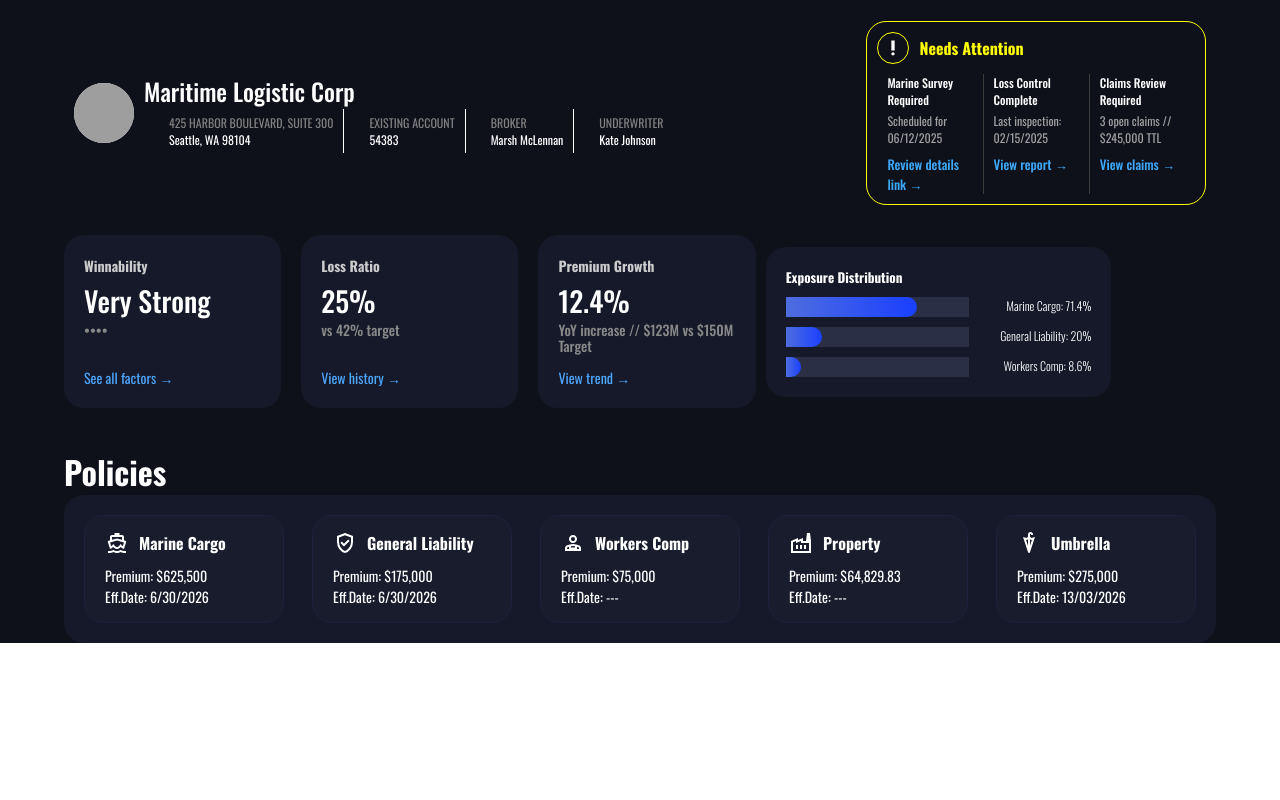
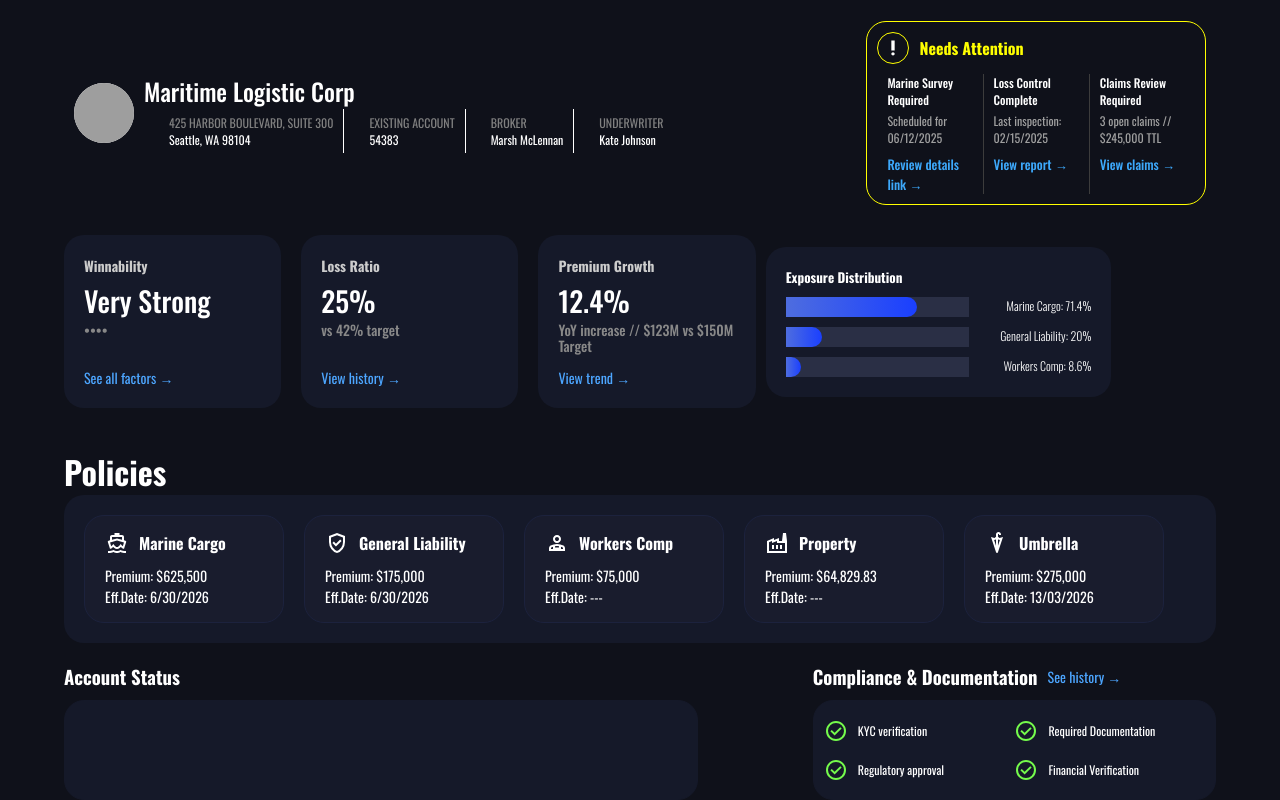
Before and after one commit to HegryLuis/Dashboard, a React (Create React App) app: page /Dashboard/account in a window 1280 px wide. Shown: the part 489-1289 px from the top of the page. Before the commit the page ends 1132 px from the top, so only its background shows below. Built offline with nearby package versions, Linux system fonts and the light colour scheme; grey boxes are pictures that could not be loaded; a web font is replaced by a local one.

Commit message:
Add wrap for account status, add documentation block, add adaptive for /account page

```diff
--- a/src/components/attentionBlock/AttentionBlock.jsx
+++ b/src/components/attentionBlock/AttentionBlock.jsx
@@ -33,7 +33,7 @@ const AttentionBlock = () => {
       <div className="right-bottom-block">
         {attentionData.map((data, index) => {
           return (
-            <div className="attention-item">
+            <div key={index} className="attention-item">
               <div className="attention-title">{data.title}</div>
               <div className="attention-subtext">{data.subtext}</div>
               <a className="attention-link" href="#">
--- a/src/components/policeBlock/PoliceBlock.css
+++ b/src/components/policeBlock/PoliceBlock.css
@@ -1,5 +1,5 @@
 .police-wrap {
-  width: 200px;
+  min-width: 200px;
   padding: 15px 20px;
   border: 1px solid #1c223d;
   border-radius: 20px;
--- /dev/null
+++ b/src/components/сomplianceDocumentation/ComplianceDocumentation.css
@@ -0,0 +1,26 @@
+.documentation-top {
+  display: flex;
+  align-items: center;
+  gap: 10px;
+}
+
+.documentation-block {
+  width: 35%;
+}
+
+.documentation-content {
+  display: flex;
+  flex-wrap: wrap;
+  padding: 10px;
+}
+
+.documentation-info {
+  width: 50%;
+  display: flex;
+  gap: 10px;
+  align-items: center;
+}
+
+.documentation-text {
+  font-size: 12px;
+}
--- /dev/null
+++ b/src/components/сomplianceDocumentation/ComplianceDocumentation.jsx
@@ -0,0 +1,32 @@
+// components/complianceDocumentation/ComplianceDocumentation.jsx
+import React from "react";
+import "./ComplianceDocumentation.css";
+import check_circle from "../../images/check_circle.svg";
+
+const documentationData = [
+  "KYC verification",
+  "Required Documentation",
+  "Regulatory approval",
+  "Financial Verification",
+];
+
+const ComplianceDocumentation = () => {
+  return (
+    <div className="documentation-block">
+      <div className="status-documentation-title documentation-top">
+        <h3>Compliance & Documentation</h3>
+        <span className="documentation-link metric-link">See history →</span>
+      </div>
+      <div className="status-documentation-content documentation-content">
+        {documentationData.map((data, index) => (
+          <div key={index} className="documentation-info">
+            <img alt="check" src={check_circle} />
+            <div className="documentation-text">{data}</div>
+          </div>
+        ))}
+      </div>
+    </div>
+  );
+};
+
+export default ComplianceDocumentation;
--- a/src/pages/accountPage/AccountPage.css
+++ b/src/pages/accountPage/AccountPage.css
@@ -162,9 +162,135 @@
 
 .policies-content {
   display: flex;
-  justify-content: space-between;
+  gap: 20px; /* заменили space-between */
+  overflow-x: auto;
   background-color: #151929;
   border-radius: 20px;
   padding: 20px;
-  flex: 1 1;
+  scrollbar-width: thin;
+  flex-wrap: nowrap; /* не даём элементам переноситься */
 }
+
+.policies-content::-webkit-scrollbar {
+  height: 6px;
+}
+
+.policies-content::-webkit-scrollbar-thumb {
+  background: #444;
+  border-radius: 4px;
+}
+
+/*  */
+
+.status-documentation-wrap {
+  margin-top: 20px;
+  color: #fff;
+  display: flex;
+  justify-content: space-between;
+}
+
+.status-documentation-title {
+  margin-bottom: 10px;
+}
+
+.status-block {
+  width: 55%;
+}
+
+.status-documentation-content {
+  width: 100%;
+  height: 100px;
+  border: 1px solid #151929;
+  background: #151929;
+  border-radius: 20px;
+}
+
+@media (max-width: 1024px) {
+  .header-account-wrap {
+    flex-direction: column-reverse;
+    align-items: center;
+    gap: 30px;
+  }
+
+  .header-right-block {
+    width: 70% !important;
+  }
+
+  .metrics-wrap {
+    flex-direction: column;
+  }
+
+  .distribution-section {
+    width: 70%;
+  }
+
+  .documentation-top {
+    font-size: 12px;
+    flex-direction: column;
+    align-items: flex-start;
+  }
+
+  .status-documentation-wrap {
+    margin-top: 50px;
+  }
+}
+
+@media (max-width: 768px) {
+  .metric-sections {
+    width: 50%;
+    flex-direction: column;
+  }
+
+  .account-header-wrap {
+    width: auto;
+  }
+
+  .header-left-block {
+    width: auto;
+  }
+
+  .status-documentation-wrap {
+    flex-direction: column;
+    justify-content: center;
+  }
+
+  .status-block {
+    width: 80%;
+    margin: 0 auto;
+  }
+
+  .documentation-block {
+    width: 80% !important;
+    margin: 50px auto;
+  }
+  .documentation-top {
+    flex-direction: row;
+    align-items: flex-start;
+  }
+}
+
+@media (max-width: 425px) {
+  .account-header-wrap-block {
+    flex-direction: column;
+  }
+  .account-header-content {
+    border-right: none;
+    border-bottom: 1px solid #fff;
+  }
+
+  .header-right-block {
+    width: 100% !important;
+  }
+
+  .documentation-top {
+    flex-direction: column;
+    align-items: flex-start !important;
+  }
+
+  .documentation-content {
+    height: auto;
+    flex-wrap: nowrap;
+    width: 100%;
+    gap: 10px;
+  }
+}
--- a/src/pages/accountPage/AccountPage.jsx
+++ b/src/pages/accountPage/AccountPage.jsx
@@ -10,6 +10,8 @@ import person from "../../images/person.svg";
 import umbrella from "../../images/umbrella.svg";
 import verified from "../../images/verified.svg";
 import PoliceBlock from "../../components/policeBlock/PoliceBlock";
+import check_circle from "../../images/check_circle.svg";
+import ComplianceDocumentation from "../../components/сomplianceDocumentation/ComplianceDocumentation";
 
 const accountInfo = [
   {
@@ -83,13 +85,11 @@ const policiesData = [
     icon: person,
     title: "Workers Comp",
     premium: "75,000",
-    // effDate: "",
   },
   {
     icon: factory,
     title: "Property",
     premium: "64,829.83",
-    // effDate: ""
   },
   {
     icon: umbrella,
@@ -97,6 +97,22 @@ const policiesData = [
     premium: "275,000",
     effDate: "13/03/2026",
   },
+];
+
+const documentationData = [
+  "KYC verification",
+  "Required Documentation",
+  "Regulatory approval",
+  "Financial Verification",
+];
+
+const accountStatusData = [
+  "Submitted",
+  "Review",
+  "Quote",
+  "Bind",
+  "Issue",
+  "Renew",
 ];
 
 const AccountPage = () => {
@@ -149,9 +165,18 @@ const AccountPage = () => {
         <h1>Policies</h1>
         <div className="policies-content">
           {policiesData.map((data, index) => {
-            return <PoliceBlock data={data} />;
+            return <PoliceBlock key={index} data={data} />;
           })}
         </div>
+      </div>
+
+      <div className="status-documentation-wrap">
+        <div className="status-block">
+          <h3 className="status-documentation-title ">Account Status</h3>
+          <div className="status-documentation-content status-content"></div>
+        </div>
+
+        <ComplianceDocumentation />
       </div>
     </div>
   );
```
Also changed, not shown: src/images/check_circle.svg (added).
